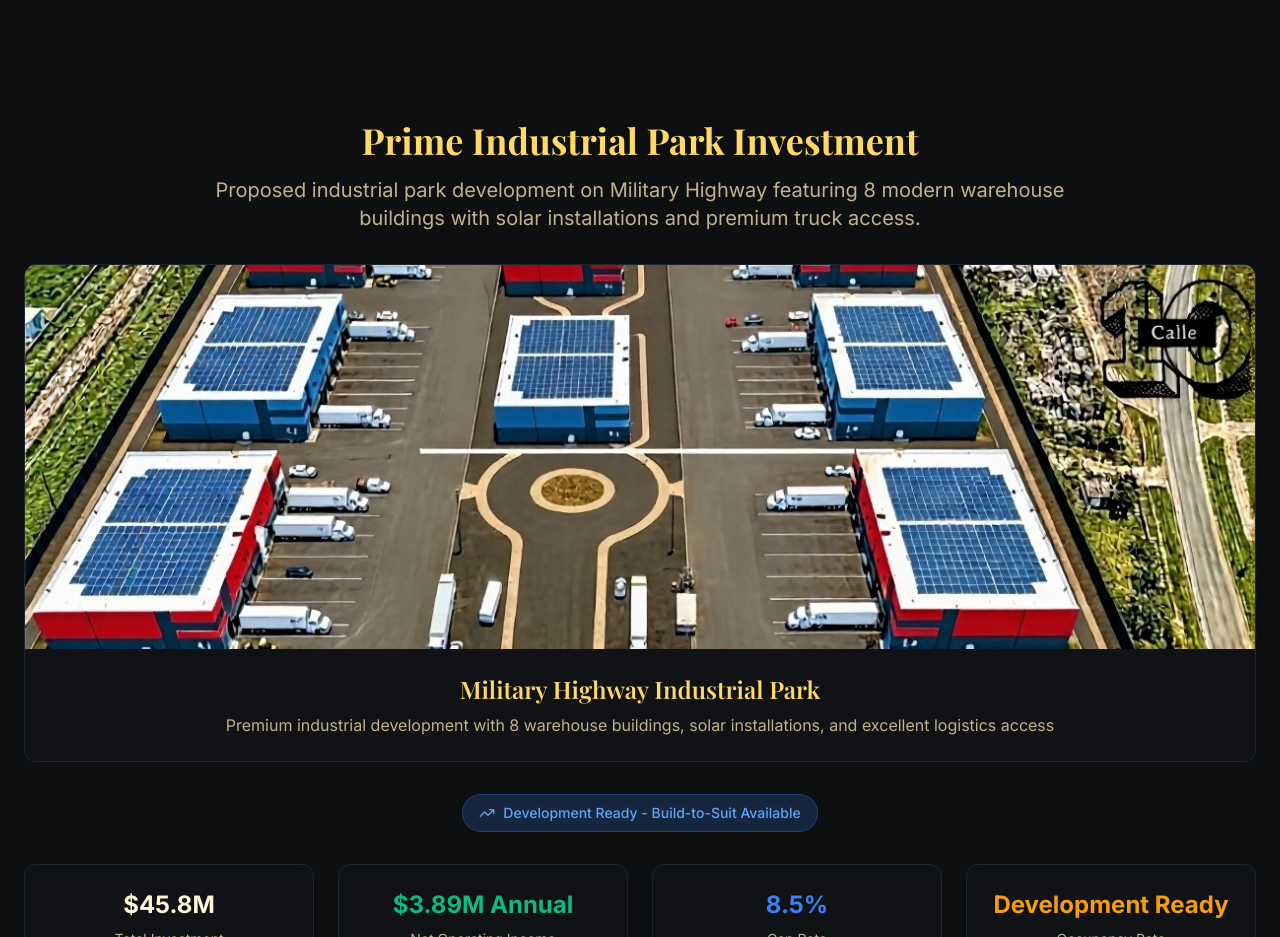
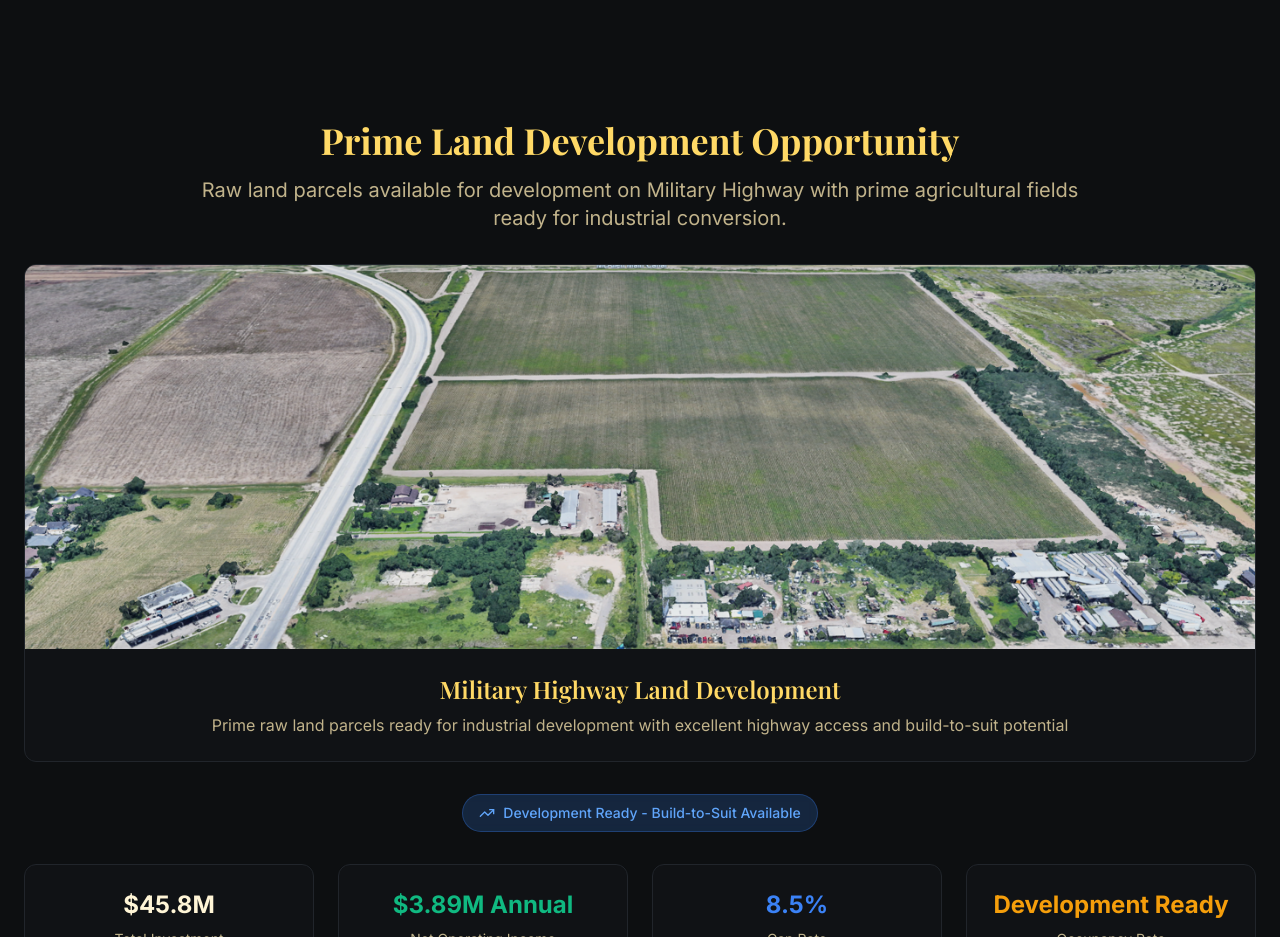
Before and after one commit to mar2181/border-trade-logistics, a React (Vite) app: page / in a window 1280 px wide. Shown: the part 3360-4297 px from the top of the page. Built offline with nearby package versions, Linux system fonts and the light colour scheme.

Commit message:
Add plot of land image

```diff
--- a/src/components/LandParcels.tsx
+++ b/src/components/LandParcels.tsx
@@ -43,9 +43,9 @@ export default function LandParcels() {
     <section id="land-parcels" className="py-16 px-6">
       <div className="max-w-7xl mx-auto">
         <div className="text-center mb-12">
-          <h2 className="text-4xl font-bold text-primary mb-4">Prime Industrial Park Investment</h2>
+          <h2 className="text-4xl font-bold text-primary mb-4">Prime Land Development Opportunity</h2>
           <p className="text-xl text-muted-foreground max-w-4xl mx-auto mb-8">
-            Proposed industrial park development on Military Highway featuring 8 modern warehouse buildings with solar installations and premium truck access.
+            Raw land parcels available for development on Military Highway with prime agricultural fields ready for industrial conversion.
           </p>
 
           <div className="grid md:grid-cols-1 gap-8 mb-8">
@@ -53,8 +53,8 @@ export default function LandParcels() {
               <DialogTrigger asChild>
                 <div className="bg-card/50 backdrop-blur-sm border border-border rounded-xl overflow-hidden cursor-pointer hover:shadow-lg hover:shadow-gold/10 transition-all duration-300 relative group">
                   <img
-                    src="/lovable-uploads/0bff25de-03b4-45d3-9344-d2cf2f27944a.png"
-                    alt="Aerial view of Military Highway Industrial Park showing 8 warehouse buildings with solar panels and truck access"
+                    src="/lovable-uploads/6a074678-b761-405d-9c8b-3995ae50e852.png"
+                    alt="Aerial view of the actual land parcels available for development on Military Highway"
                     className="w-full h-96 object-cover"
                   />
                   <div className="absolute inset-0 bg-black/40 opacity-0 group-hover:opacity-100 transition-opacity duration-300 flex items-center justify-center">
@@ -64,26 +64,25 @@ export default function LandParcels() {
                     </div>
                   </div>
                   <div className="p-6">
-                    <h3 className="text-2xl font-semibold text-primary mb-2">Military Highway Industrial Park</h3>
-                    <p className="text-muted-foreground">Premium industrial development with 8 warehouse buildings, solar installations, and excellent logistics access</p>
+                    <h3 className="text-2xl font-semibold text-primary mb-2">Military Highway Land Development</h3>
+                    <p className="text-muted-foreground">Prime raw land parcels ready for industrial development with excellent highway access and build-to-suit potential</p>
                   </div>
                 </div>
               </DialogTrigger>
               <DialogContent className="max-w-6xl max-h-[90vh] overflow-auto">
                 <DialogHeader>
-                  <DialogTitle className="text-2xl font-bold text-primary">Military Highway Industrial Park - Aerial Overview</DialogTitle>
+                  <DialogTitle className="text-2xl font-bold text-primary">Military Highway Land Development - Aerial Overview</DialogTitle>
                 </DialogHeader>
                 <div className="mt-4">
                   <img
-                    src="/lovable-uploads/0bff25de-03b4-45d3-9344-d2cf2f27944a.png"
-                    alt="Complete aerial view of the industrial park showing all buildings, parking, truck access, and solar installations"
+                    src="/lovable-uploads/6a074678-b761-405d-9c8b-3995ae50e852.png"
+                    alt="Complete aerial view of the raw land parcels showing agricultural fields ready for industrial development"
                     className="w-full h-auto rounded-lg border border-border"
                   />
                   <div className="mt-4 p-4 bg-muted/30 rounded-lg">
                     <p className="text-sm text-muted-foreground">
-                      <strong>Industrial Park Features:</strong> This fully operational 47.5-acre industrial park features 8 modern warehouse buildings totaling 485,000 SF,
-                      each equipped with rooftop solar installations. The development offers excellent truck access, ample parking,
-                      and is strategically positioned on Military Highway for optimal logistics operations.
+                      <strong>Land Development Features:</strong> This 47.5-acre raw land parcel offers prime development potential with agricultural fields ready for conversion to industrial use.
+                      The property provides excellent access to Military Highway for optimal logistics operations and is positioned for build-to-suit development opportunities.
                     </p>
                   </div>
                 </div>
```
Also changed, not shown: public/lovable-uploads/6a074678-b761-405d-9c8b-3995ae50e852.png (added).
